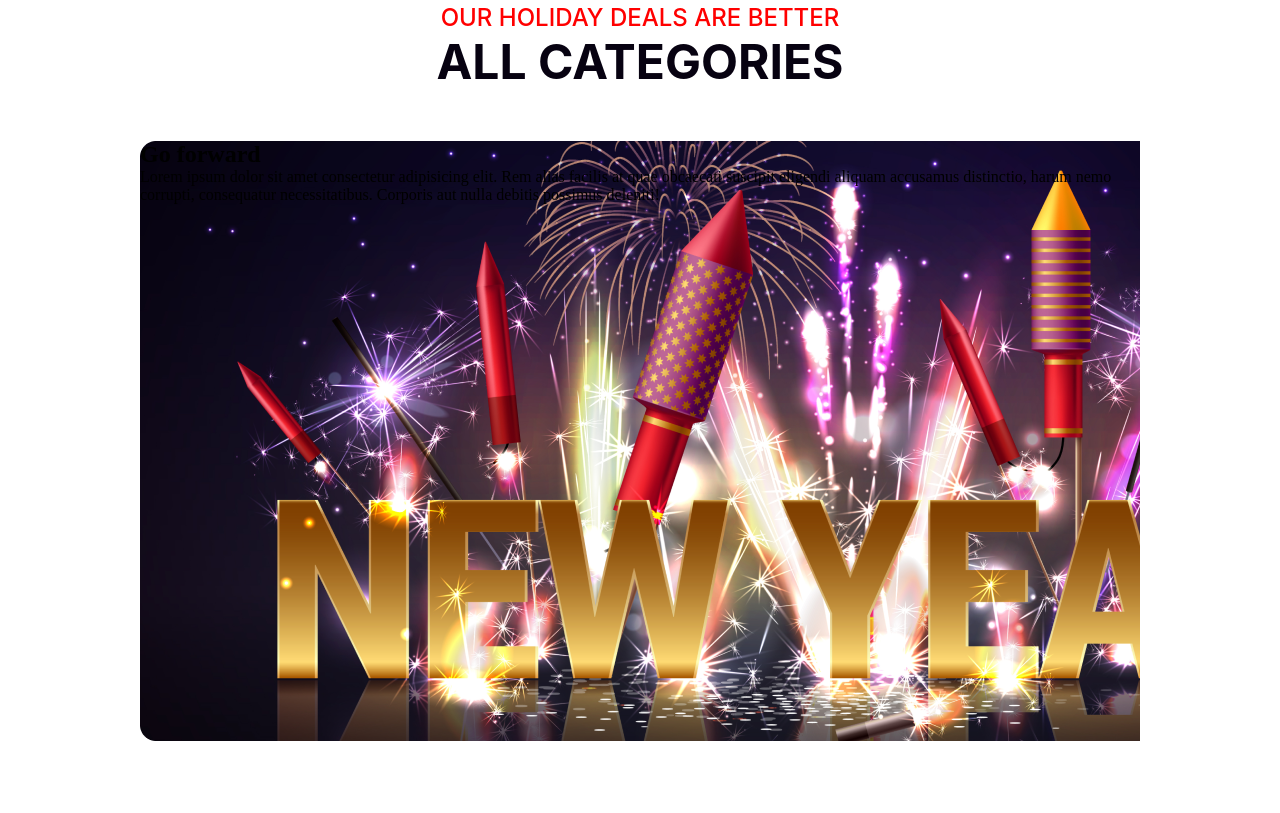
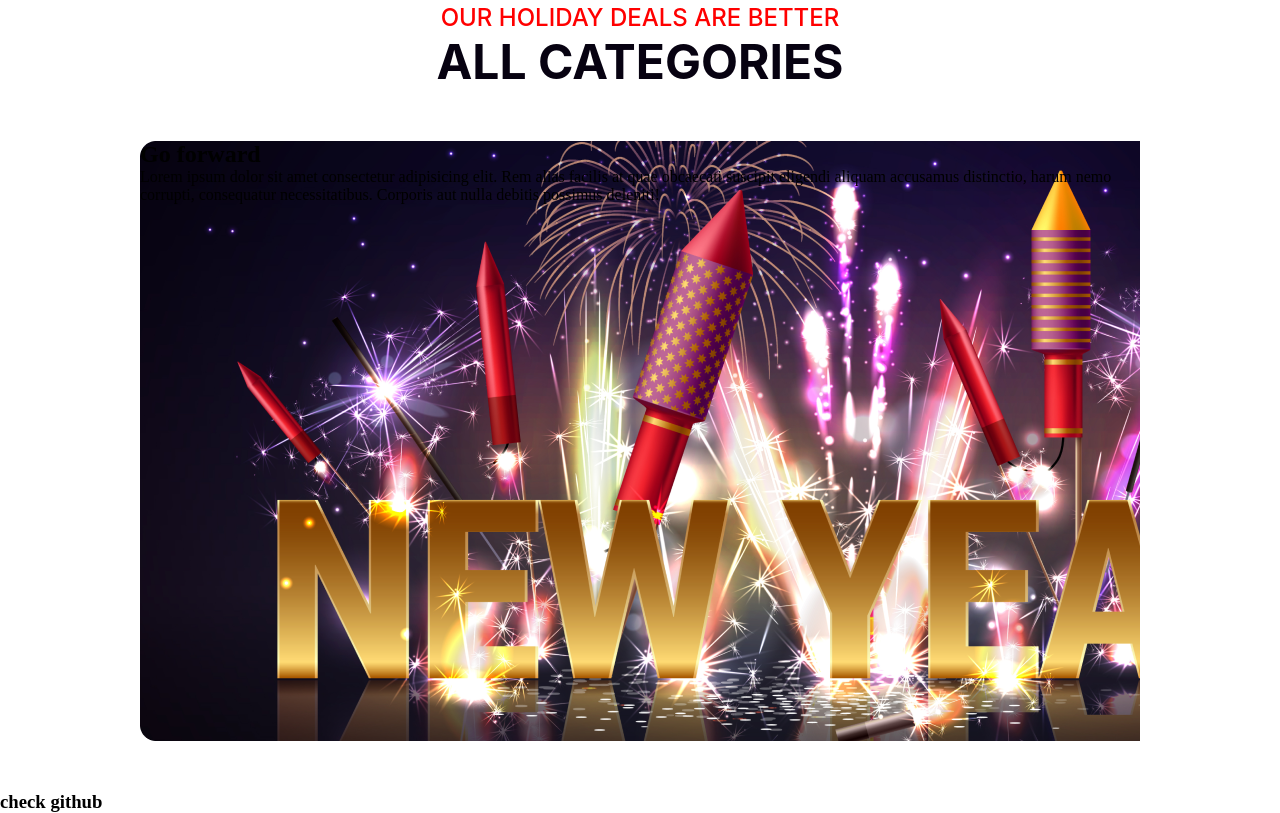
Before and after one commit to abuazzzam/B91-MFZ, a plain HTML site: page index.html in a window 1280 px wide. Shown: the part 851-1664 px from the top of the page. Before the commit the page ends 1642 px from the top, so only its background shows below. Drawn offline with Linux system fonts and the light colour scheme; a web font is replaced by a local one.

Commit message:
git restore check

```diff
--- a/index.html
+++ b/index.html
@@ -29,6 +29,6 @@
       <p>Lorem ipsum dolor sit amet consectetur adipisicing elit. Rem alias facilis at quae obcaecati suscipit eligendi aliquam accusamus distinctio, harum nemo corrupti, consequatur necessitatibus. Corporis aut nulla debitis possimus deleniti!</p>
     </Div>
     </div>
-
+<h3> check github</h3>
   </body>
 </html>
```
